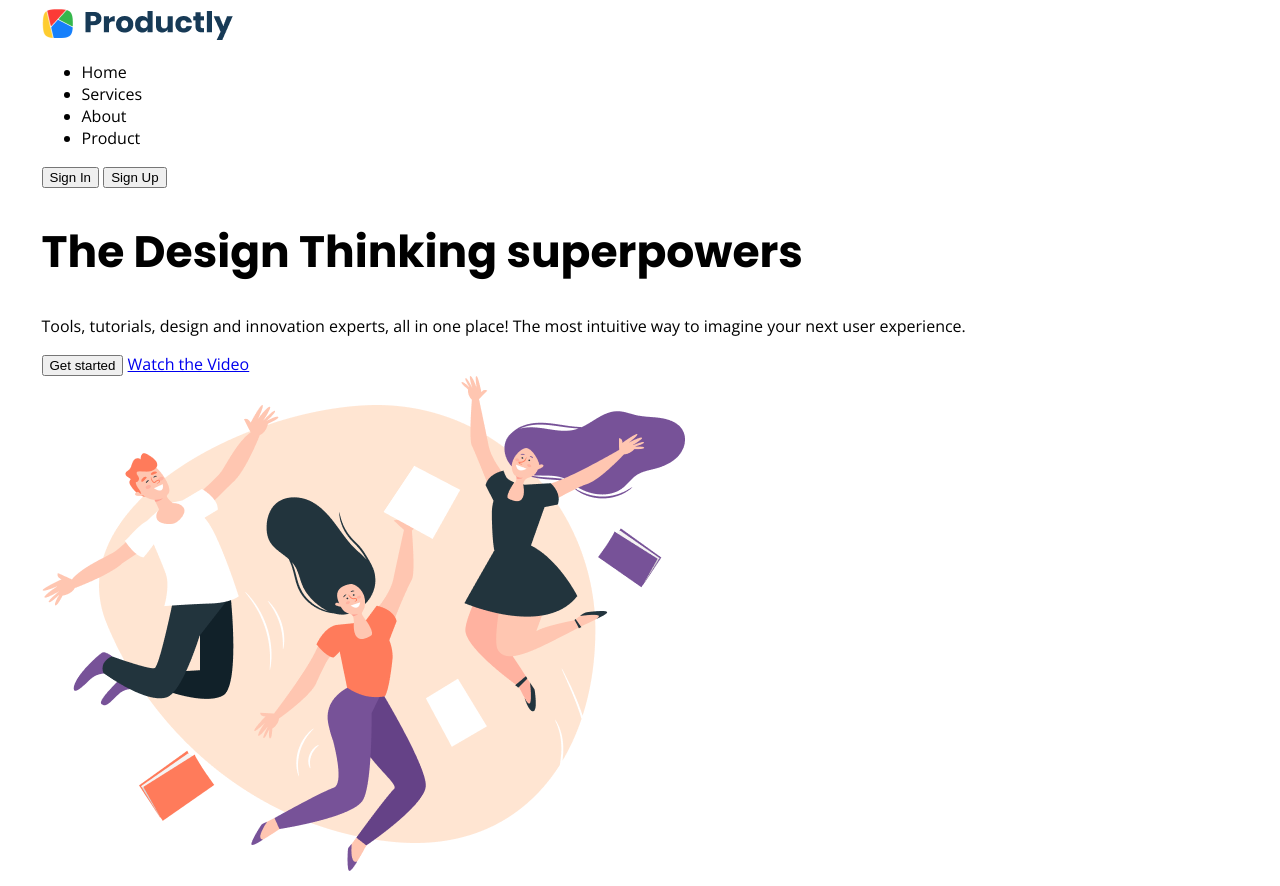
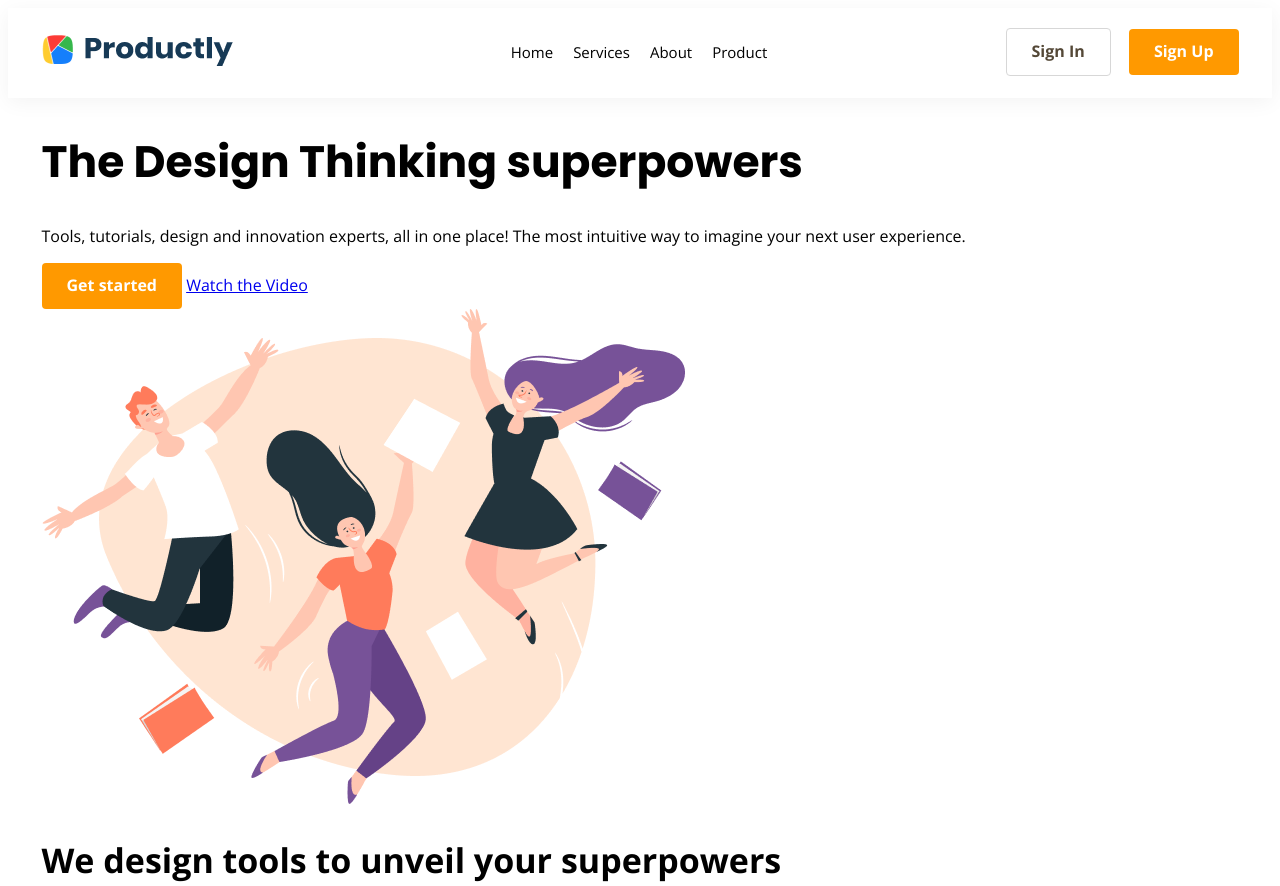
Before and after one commit to Druzhkova/Productly, a website: page index.html in a window 1280 px wide. Shown: the top 886 px of the page. Drawn offline with nearby package versions, Linux system fonts and the light colour scheme.

Commit message:
feat: add header

```diff
--- a/index.html
+++ b/index.html
@@ -9,14 +9,14 @@
 </head>
 <body>
   <header class="header">
-    <div class="inner">
+    <div class="inner header__inner">
       <a href="#" class="logo"><img src="./assets/img/logo.png" alt="Productly LCC"></a>
       <nav class="header__navigation">
         <ul class="navigation">
-          <li>Home</li>
-          <li>Services</li>
-          <li>About</li>
-          <li>Product</li>
+          <li class="navigation__link">Home</li>
+          <li class="navigation__link">Services</li>
+          <li class="navigation__link">About</li>
+          <li class="navigation__link">Product</li>
         </ul>
       </nav>
       <div class="header__buttons">
--- a/sass/abstract/_constants.scss
+++ b/sass/abstract/_constants.scss
@@ -6,6 +6,8 @@ $color-tag: #f5f5f5;
 $color-text: #544837;
 $color-heading: #2F281E;
 $color-border: #D7D7D7;
+$color-hovered: #BCD0E5;
+$color-light: #FFFFFF;
 
 $color-violet: #7752BE;
 $color-yellow: #FAB005;
--- /dev/null
+++ b/sass/base/_buttons.scss
@@ -0,0 +1,32 @@
+.button {
+  font-family: 'Open Sans', Verdana, sans-serif;
+  padding: 11px 25px 13px;
+  font-style: normal;
+  font-weight: 600;
+  font-size: 1.6rem;
+  line-height: 2.2rem;
+  border-radius: 4px;
+  cursor: pointer;
+  transition: all .3s;
+}
+
+.button_bordered {
+  background: $color-light;
+  border: 1px solid $color-border;
+  color: $color-text;
+  &:hover {
+    background: $color-hovered;
+    border-color: $color-hovered;
+  }
+}
+
+.button_colored {
+  background: $color-primary;
+  color: $color-light;
+  border: 1px solid $color-primary;
+  border: none;
+  &:hover {
+    background: $color-additional;
+    border-color: $color-additional;
+  }
+}
--- /dev/null
+++ b/sass/layouts/_header.scss
@@ -0,0 +1,30 @@
+.header {
+  background: $color-light;
+  box-shadow: 0px 4px 20px rgba(0, 0, 0, 0.05);
+  padding: 15px 0 17px 0;
+}
+
+.header__inner {
+  display: flex;
+  align-items: center;
+  justify-content: space-between;
+}
+
+.navigation {
+  display: flex;
+  font-size: 15px;
+  line-height: 2.8rem;
+}
+
+.navigation__link {
+  list-style: none;
+  padding: 0 10px;
+  cursor: pointer;
+}
+
+.header__buttons>.button {
+  margin-left: 14px;
+  &:first-child {
+    margin-left: 0;
+  }
+}
--- a/sass/style.scss
+++ b/sass/style.scss
@@ -1,6 +1,12 @@
 @import "abstract/constants";
+
+//Base
 @import "base/base";
+@import "base/buttons";
+
+//Layouts
 @import "layouts/inner";
+@import "layouts/header";
 
 // Components
 @import "components/contact-us"
```
Also changed, not shown: sass/style.css, 1 other file.
